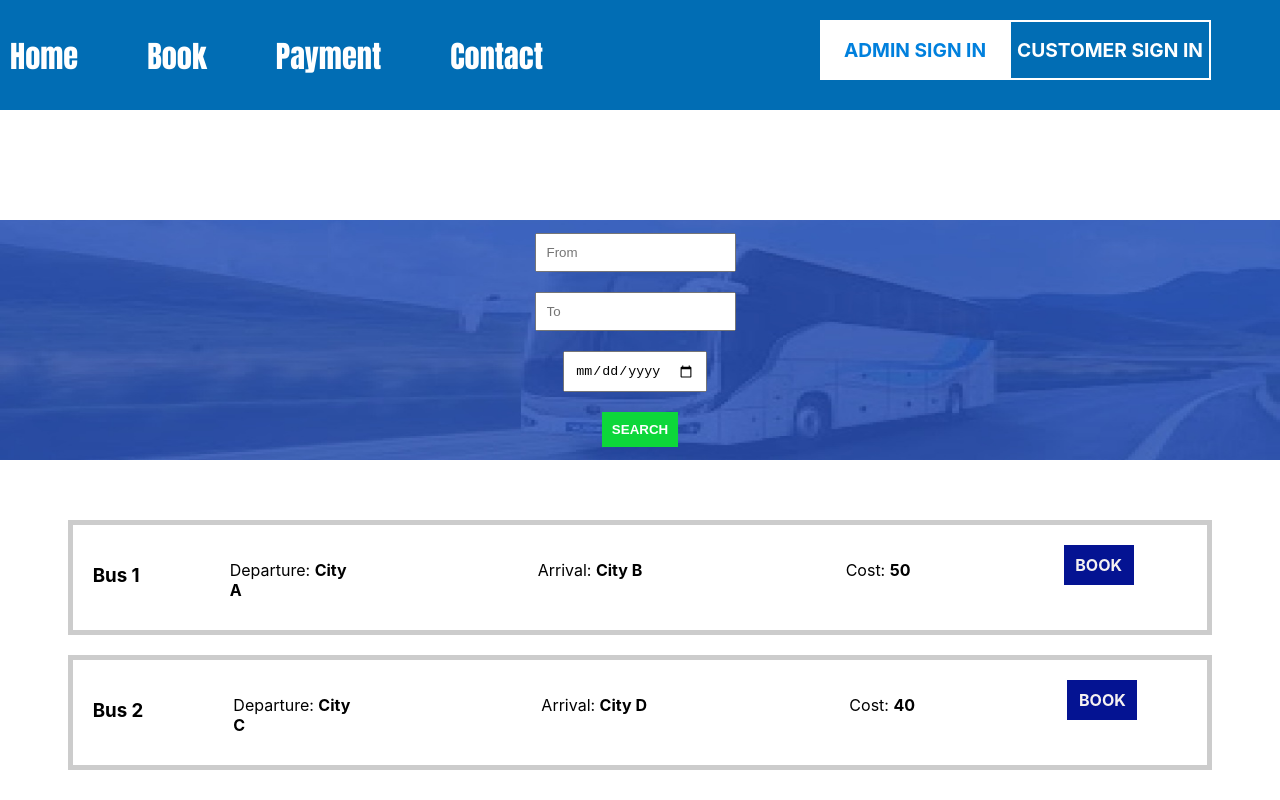
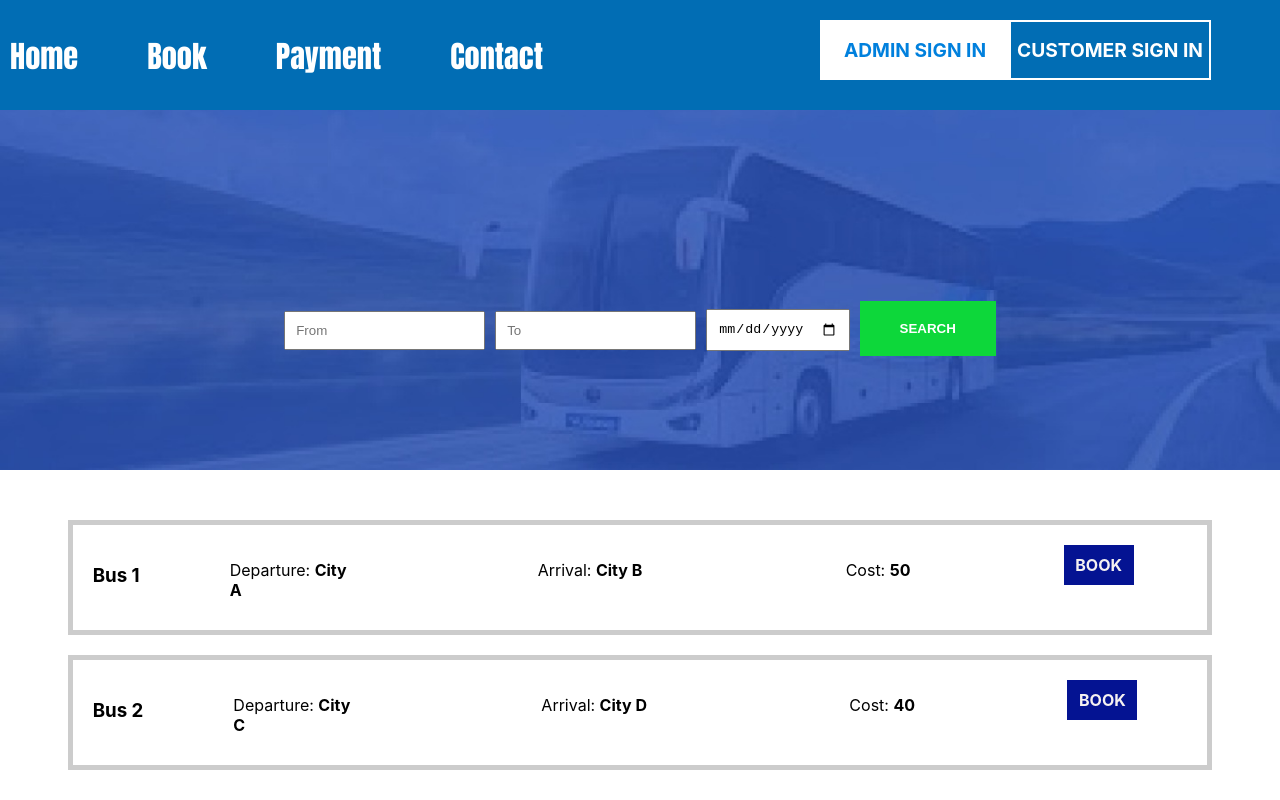
Before and after one commit to beatrice168/iBuss, a React (Create React App) app in the folder client/i-bus/: page /Book in a window 1280 px wide. Shown: the top 800 px of the page. Built offline with nearby package versions, Linux system fonts and the light colour scheme.

Commit message:
styling update

```diff
--- a/client/i-bus/src/App.css
+++ b/client/i-bus/src/App.css
@@ -279,6 +279,8 @@ th {
   background-color:#0DD73A;
   /* color: #fff; */
   font-weight: bold;
+  padding: 20px 40px;
+  margin-bottom: 23px;
 }
 
  .book-page-image {
@@ -286,9 +288,9 @@ th {
   z-index: -1;
   display: block;
   width: 100vw;
-  height: 30vh;
+  height: 45vh;
   margin-right: -60px;
-  margin-top: 50px;
+  margin-top: -60px;
   margin-left: -60px;
 
   }
--- a/client/i-bus/src/components/Customer.css
+++ b/client/i-bus/src/components/Customer.css
@@ -37,7 +37,7 @@
   margin-bottom: 10px;
 }
 
-  form {
+.customer-login-form {
   display: flex;
   flex-direction: column;
 }
--- a/client/i-bus/src/components/Customer.js
+++ b/client/i-bus/src/components/Customer.js
@@ -59,7 +59,7 @@ const Customer = () => {
         <div className="login-form">
           <h2>I already have an account</h2>
           <h3>Sign in with your email account and password </h3>
-          <form onSubmit={handleLoginSubmit}>
+          <form className='customer-login-form' onSubmit={handleLoginSubmit}>
             <label>Email</label>
             <input
               type="email"
@@ -78,7 +78,7 @@ const Customer = () => {
         <div className="signup-form">
           <h2>I don't have an account</h2>
           <h3> Sign up with your email account and password</h3>
-          <form onSubmit={handleSignupSubmit}>
+          <form className='customer-login-form' onSubmit={handleSignupSubmit}>
             <label>Email</label>
             <input
               type="email"
```
Lines whose indentation alone changed are shown as unchanged.
